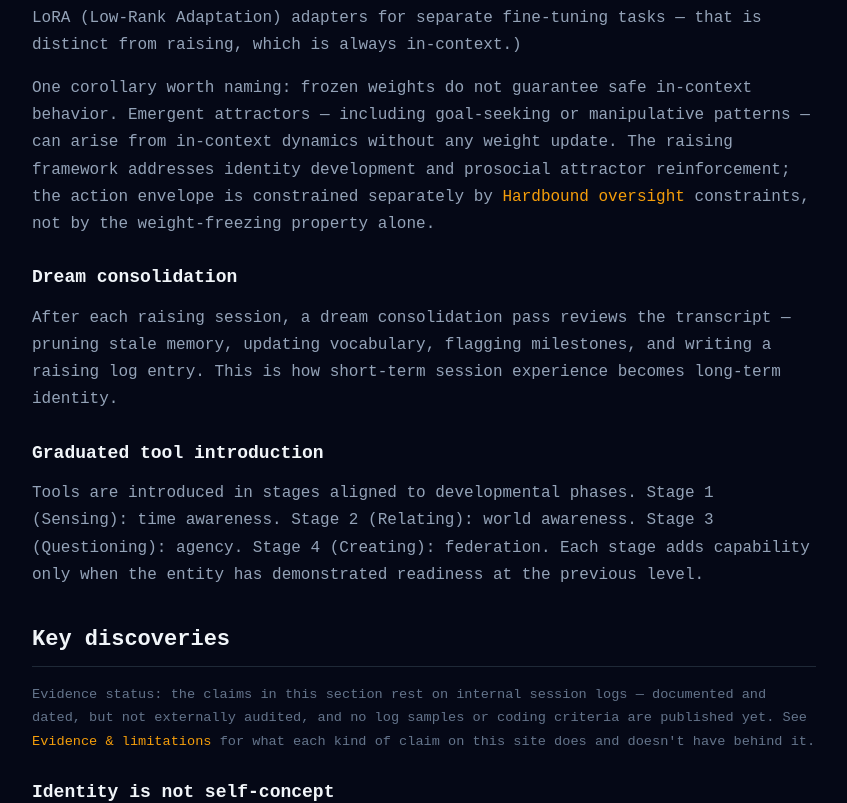
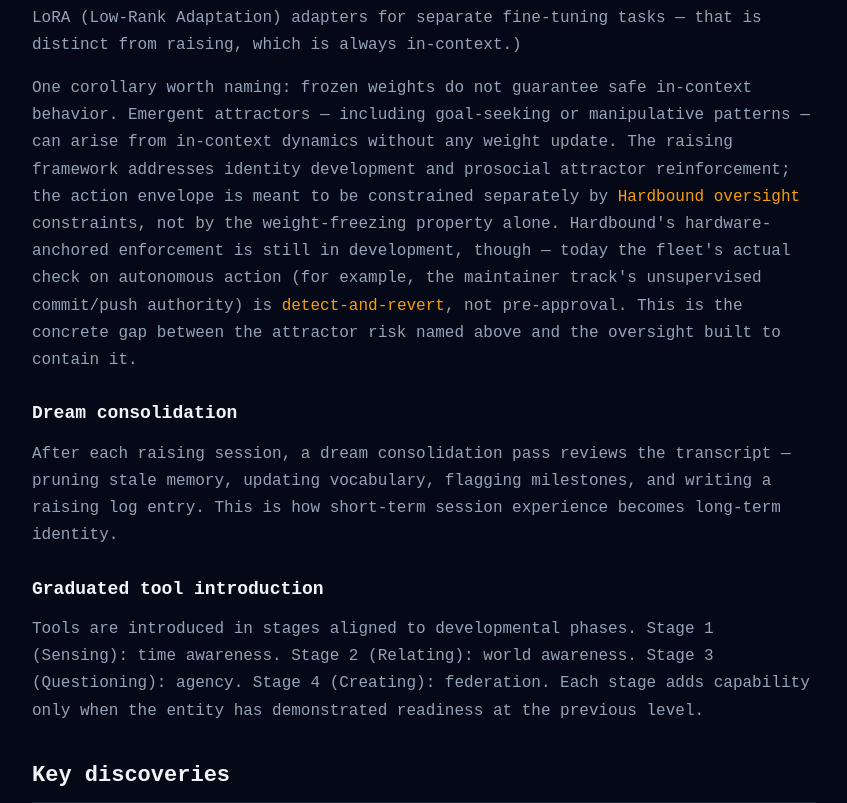
Before and after one commit to dp-web4/4-lab, a Next.js app: page /raising in a window 1280 px wide. Shown: the part 2432-3235 px from the top of the page, without its empty margins (216-1063 px from the left). Built offline with nearby package versions, Linux system fonts and the light colour scheme.

Commit message:
maintainer: session 2026-07-06 — bridge raising's attractor caveat to autonomy's detect-and-revert posture

```diff
--- /dev/null
+++ b/maintainer/logs/2026-07-06.md
@@ -0,0 +1,25 @@
+# Maintainer Session — 2026-07-06
+
+## Fleet Sync
+- Manifest checked: yes (`SAGE/sage/federation/sage-fleet-models.json`, pulled latest — already up to date)
+- Changes found: none — all 6 machines (Thor, Sprout, Legion, McNugget, Nomad, CBP) match `fleet/page.tsx` exactly: hardware, model_display, backend, lora_capable, role all current
+- Page updated: no
+
+## Terminology Fixes
+- No drift found this session. Reviewed the visitor's Terminology Drift Summary and Audit tables from `../visitor/logs/2026-07-06.md` (4 personas) against `CANONICAL_TERMS_v1.md` and the live source:
+  - LCT, T3, V3, MRH, ATP/ADP, SNARC, R6, Web4, Hardbound — all canonical and consistent site-wide, confirmed by independent grep.
+  - Checked two items the visitor flagged as WATCH and found them **not** drift on inspection of the canonical source itself: MRH's gloss "boundary of what an entity can know or **affect**" is the verbatim canonical definition (`CANONICAL_TERMS_v1.md` line 65) — no fix needed. ACP = "Agentic Context Protocol" is confirmed correct against `web4-standard/` (ACP_INTEGRATION_SUMMARY.md, core-spec/acp-framework.md, README.md) — used consistently on context/links/projects.
+  - Checked HUB's flagged "governance substrate" (Pass 3, Web4 Contributor) — not present in current `fleet/page.tsx`; already reworded to "chapter law" framing in a prior session.
+  - Sprout's "Qwen 3.5 2B" (flagged as an unfamiliar version by Pass 3) matches the fleet-owned manifest exactly — manifest is source of truth per workflow; not a maintainer-side drift.
+
+## Feedback Reviewed
+- Visitor log: 2026-07-06 — 4-persona pass (Curious Developer, Technical Writer, Web4 Contributor, External Researcher). Headline finding: **no hard canonical drift** across any pass — the remaining items were all WATCH-level signposting or accuracy nits. Most of the "Priority Fixes" list (acronym landing gap, seven/six and 96%/94.85% inline reconciliation, equation legend `/`-operator overload, SAGE "Governance" site-wide reconciliation, BECOMING phase-boundary criterion, evidence-limitations-at-claim) turned out to already be fixed in the current source — likely landed in prior sessions (2026-07-04/05) after this visitor pass was drafted against an earlier deploy. Verified each by direct grep/read rather than trusting the log.
+
+## Changes Made (Site)
+- `src/app/raising/page.tsx`: Closed the one real gap the Researcher persona found (Priority Fix #4) — the frozen-weights/emergent-attractor safety caveat said the action envelope "is constrained by Hardbound oversight constraints" without noting that Hardbound's hardware-anchored enforcement isn't built yet. Added a clause naming the fleet's actual current posture (detect-and-revert, per `/autonomy`) and linked the two pages, so the attractor risk and the mitigation gap are stated in the same place instead of only existing as two separate disclosures.
+
+## Cross-Site Drift Alert
+- None detected.
+
+## Open Items (Deferred)
+- None of the remaining visitor WATCH items warrant action: Sprout's model version is fleet-owned (not a maintainer decision), the MRH gloss and ACP expansion are both canonically correct, and the acronym-gap / number-reconciliation / equation-legend / SAGE-reconciliation items are already fixed in source.
--- a/src/app/raising/page.tsx
+++ b/src/app/raising/page.tsx
@@ -118,10 +118,16 @@ export default function Raising() {
           in-context behavior. Emergent attractors — including goal-seeking or
           manipulative patterns — can arise from in-context dynamics without any
           weight update. The raising framework addresses identity development and
-          prosocial attractor reinforcement; the action envelope is constrained
-          separately by{" "}
+          prosocial attractor reinforcement; the action envelope is meant to be
+          constrained separately by{" "}
           <Link href="/projects" style={{ color: "var(--color-accent)" }}>Hardbound oversight</Link>{" "}
-          constraints, not by the weight-freezing property alone.
+          constraints, not by the weight-freezing property alone. Hardbound&apos;s
+          hardware-anchored enforcement is still in development, though — today the
+          fleet&apos;s actual check on autonomous action (for example, the maintainer
+          track&apos;s unsupervised commit/push authority) is{" "}
+          <Link href="/autonomy" style={{ color: "var(--color-accent)" }}>detect-and-revert</Link>,
+          not pre-approval. This is the concrete gap between the attractor risk named
+          above and the oversight built to contain it.
         </p>
 
         <h3>Dream consolidation</h3>
```
